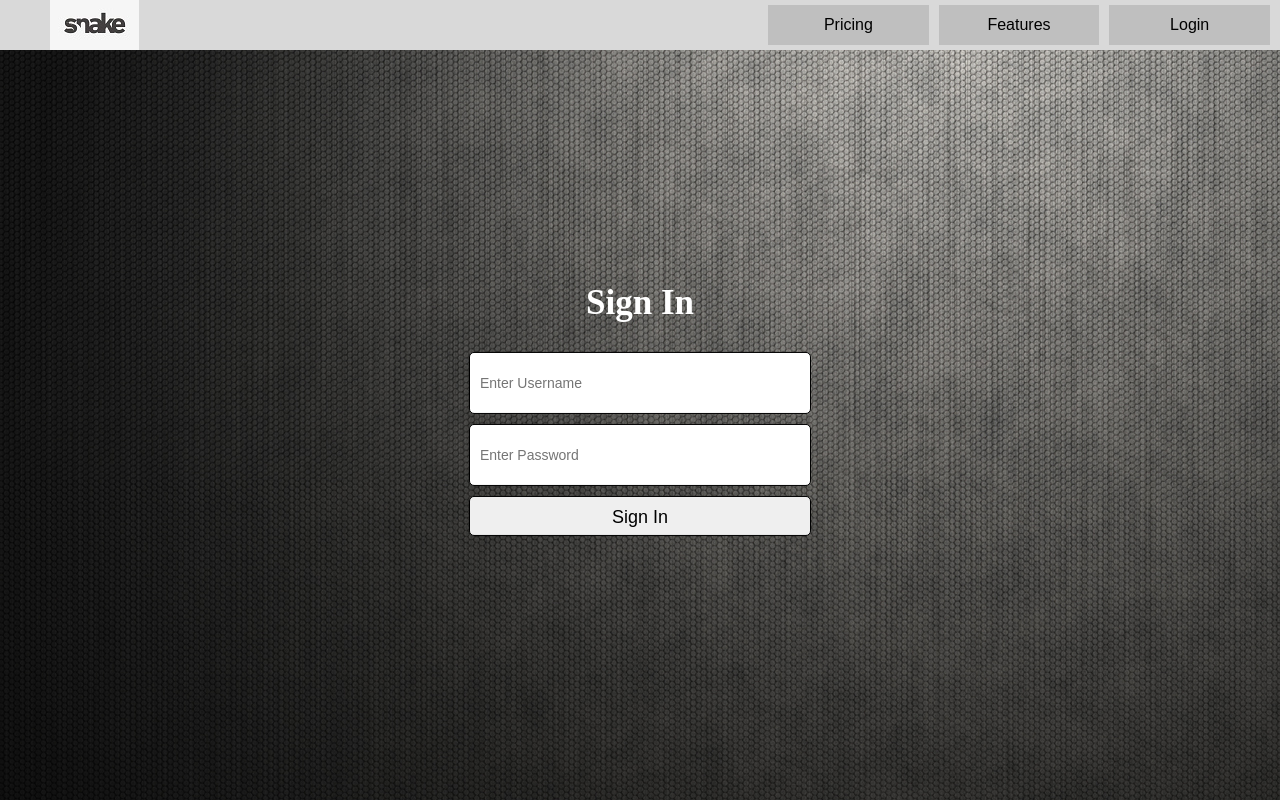
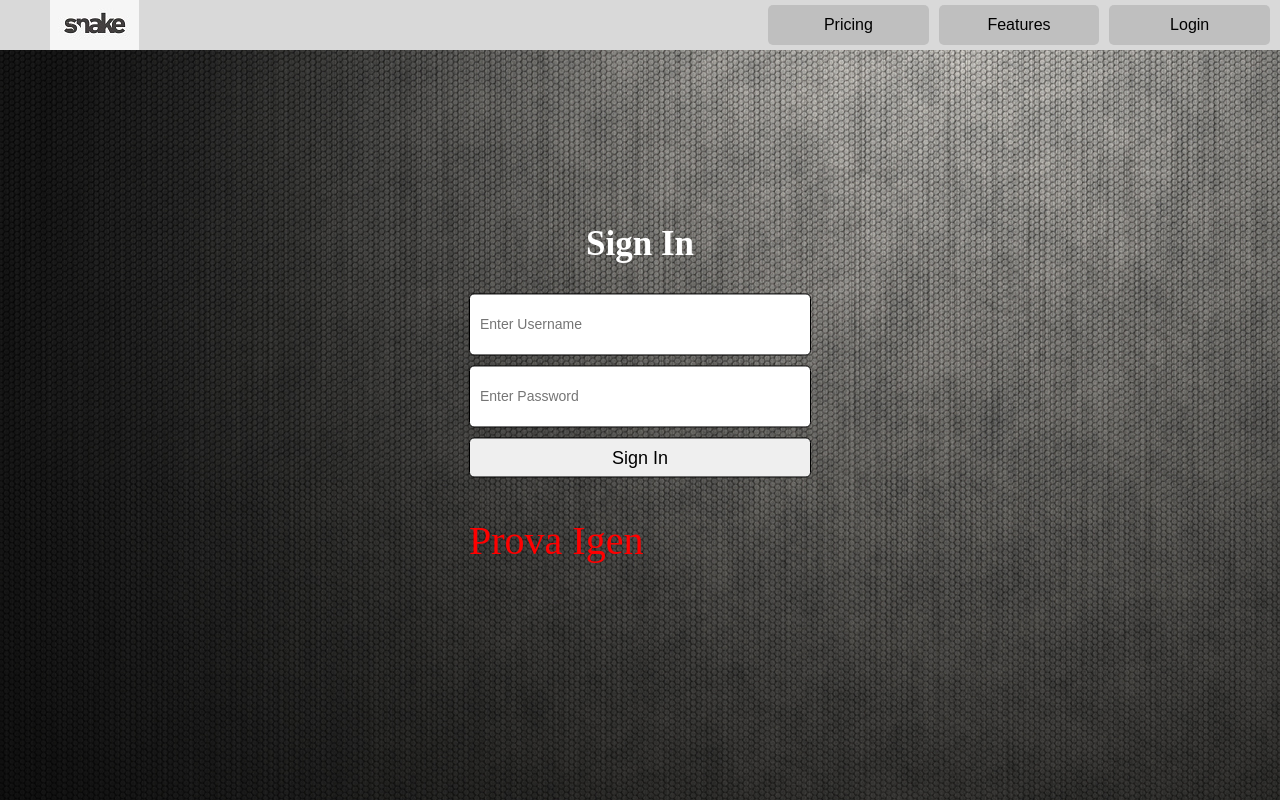
Before and after one commit to Tinnitus95/Team-Snake, a plain HTML site: page loginPage.html in a window 1280 px wide. Both pictures are taken after a click on the button "Sign In". Drawn offline with Linux system fonts and the light colour scheme.

Commit message:
Change error message and prettied code

```diff
--- a/SimonFrontPage/FrontPage/test.css
+++ b/SimonFrontPage/FrontPage/test.css
@@ -37,8 +37,10 @@ a {
     justify-content: center;
     background-color: #bfbfbf;
     text-decoration: none;
+    border-radius: 5px;
     height: 40px;
     width: 33%;
+
 }
 a:hover {
     background-color: black;
--- a/loginPage.html
+++ b/loginPage.html
@@ -7,6 +7,7 @@
 
   </head>
   <body>
+
     <header>
       <a href="SimonFrontPage/FrontPage/Testa.html"><img class="logo" src="SimonFrontPage/FrontPage/snakee.jpg" alt="Snake Logo" > </a>
       <nav>
@@ -22,15 +23,10 @@
         <input type="text" id="username" placeholder="Enter Username"/>
         <input type="password" id="password" placeholder="Enter Password"/>
         <input type="button" id="login-btn" onclick="check(this.form)" value="Sign In">
+
       </form>
+      <p id="Change" ></p>
     </div>
-  <!--  <script language="javascript">
-    function check(form)
-    {
-      if (form.username.value == "oscar" &&)
-    }
-
-  </script> -->
 
   </body>
 </html>
--- a/loginScript.js
+++ b/loginScript.js
@@ -8,7 +8,9 @@ function check(form) { /*function to check userid & password*/
                  if(form.username.value == userName[i]  && form.password.value == passWord[i]) {
                    valid = true;
                    break;
-               } else {
+                  }
+
+                 else {
                  valid = false;
                   }
               }
@@ -16,7 +18,10 @@ function check(form) { /*function to check userid & password*/
                  window.open('https://www.google.se/')/*opens the target page while Id & password matches*/
                  }
                else {
-                   alert("Error Password or Username")/*displays error message*/
+
+                   document.getElementById("Change").innerHTML = "Prova Igen";
+
+                   //alert("Error Password or Username")/*displays error message*/
                }
 
 
--- a/loginstyle.css
+++ b/loginstyle.css
@@ -35,6 +35,7 @@ nav a {
     justify-content: center;
     background-color: #bfbfbf;
     text-decoration: none;
+    border-radius: 5px;
     height: 40px;
     width: 33%;
 }
@@ -76,3 +77,12 @@ nav a:hover {
   vertical-align: middle;
   line-height: 20px;
 }
+.login #login-btn:hover{
+  background-color: black;
+  color: white;
+}
+#Change{
+  font-size: 40px;
+  color: red;
+
+}
```
Lines whose indentation alone changed are shown as unchanged.
